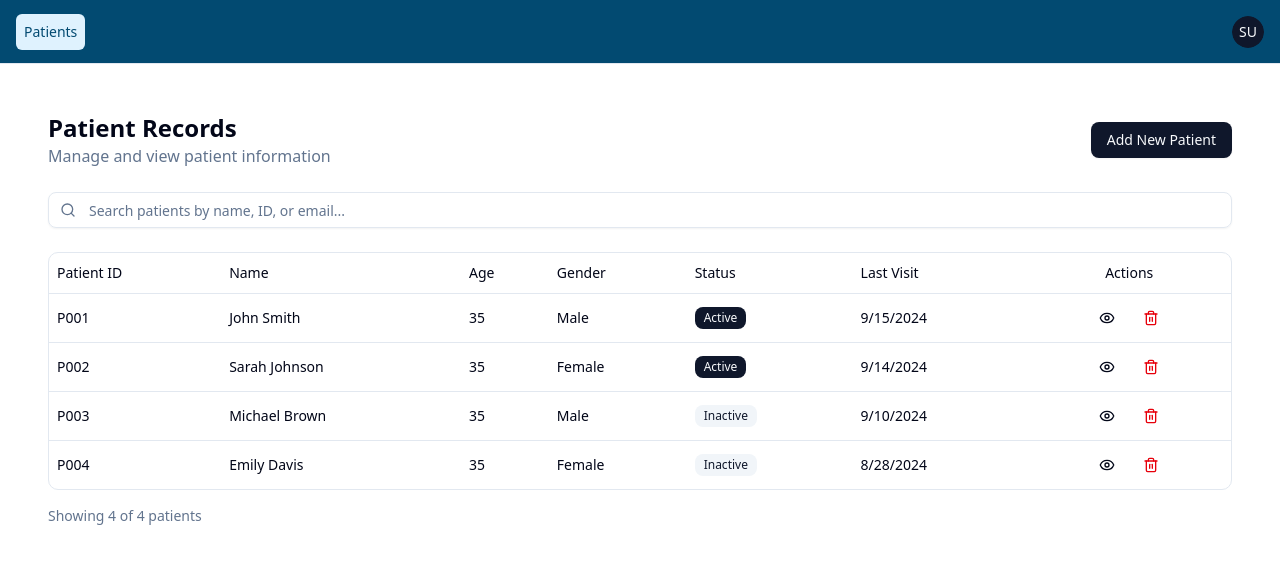
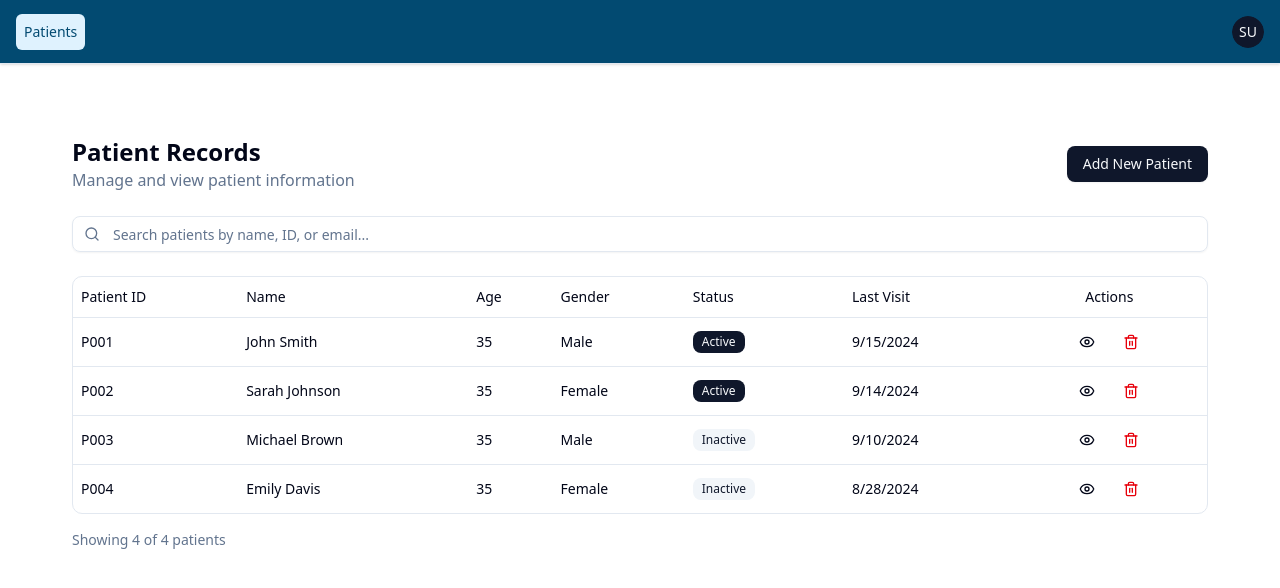
Before and after one commit to IsaacS09/ins-llc-front, a React (Vite) app: page /admin/patients in a window 1280 px wide. Shown: the top 588 px of the page. Built offline with nearby package versions, Linux system fonts and the light colour scheme; sample sign-in values are in the browser's storage.

Commit message:
fixing boxes
Update AdminLayout.tsx

```diff
--- a/src/layouts/AdminLayout.tsx
+++ b/src/layouts/AdminLayout.tsx
@@ -27,7 +27,7 @@ export const AdminLayout = () => {
     <div className="w-full ">
       {/* Top Bar */}
       <header className="h-16 border-b border-border bg-sky-900 shadow-sm">
-        <div className="flex items-center justify-between h-full px-4">
+        <div className="max-w-7xl mx-auto flex items-center justify-between h-full px-4">
           <MainMenu />
           <div className="flex items-center">
             <Button
@@ -76,7 +76,7 @@ export const AdminLayout = () => {
       </header>
 
       {/* Page Content */}
-      <main className=" max-w-7xl mx-autop-6">
+      <main className="max-w-7xl mx-auto p-6">
         <Outlet />
       </main>
     </div>
```
Also changed, not shown: 2 other files (tests, documents, lock files or other folders).
